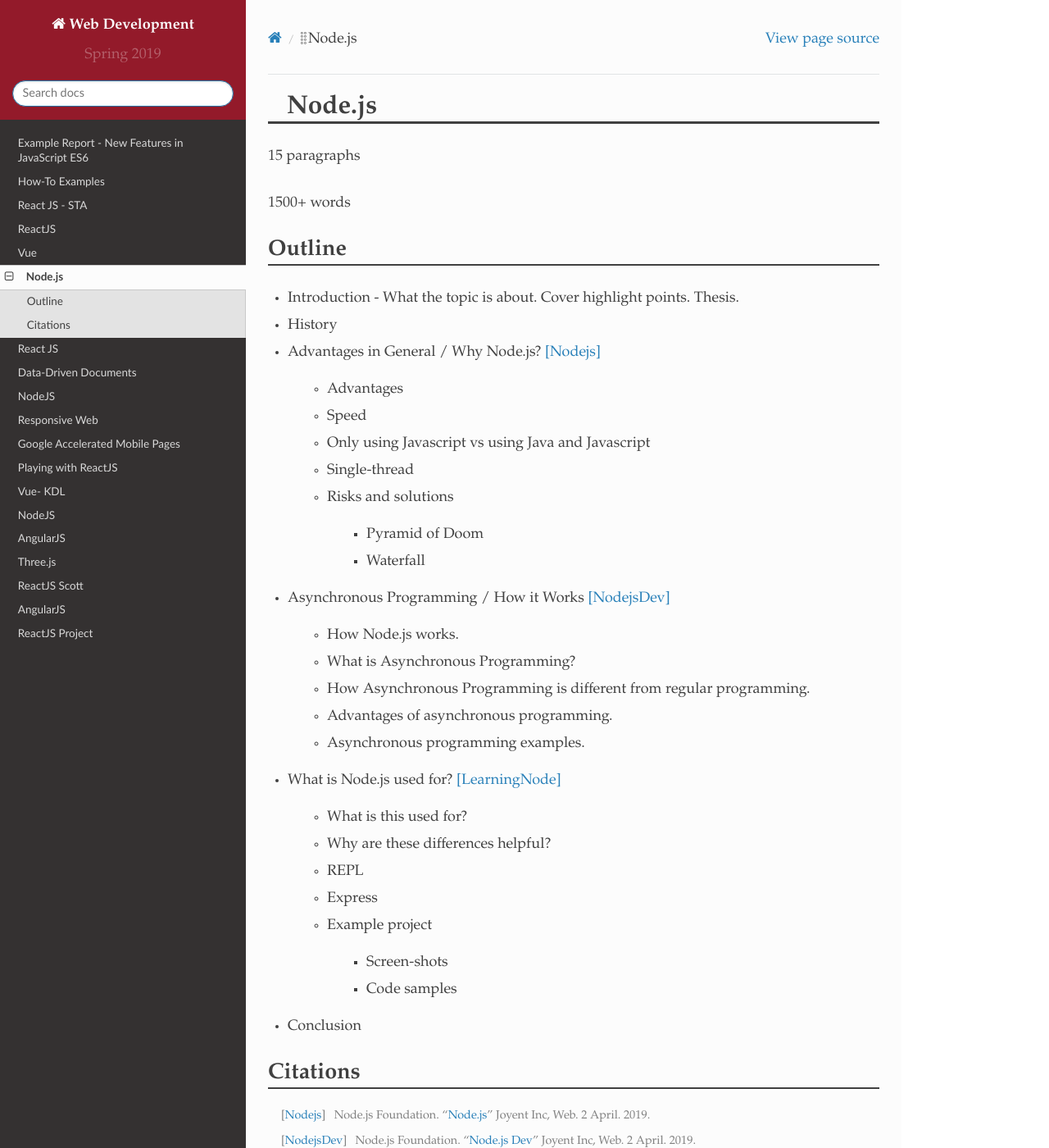
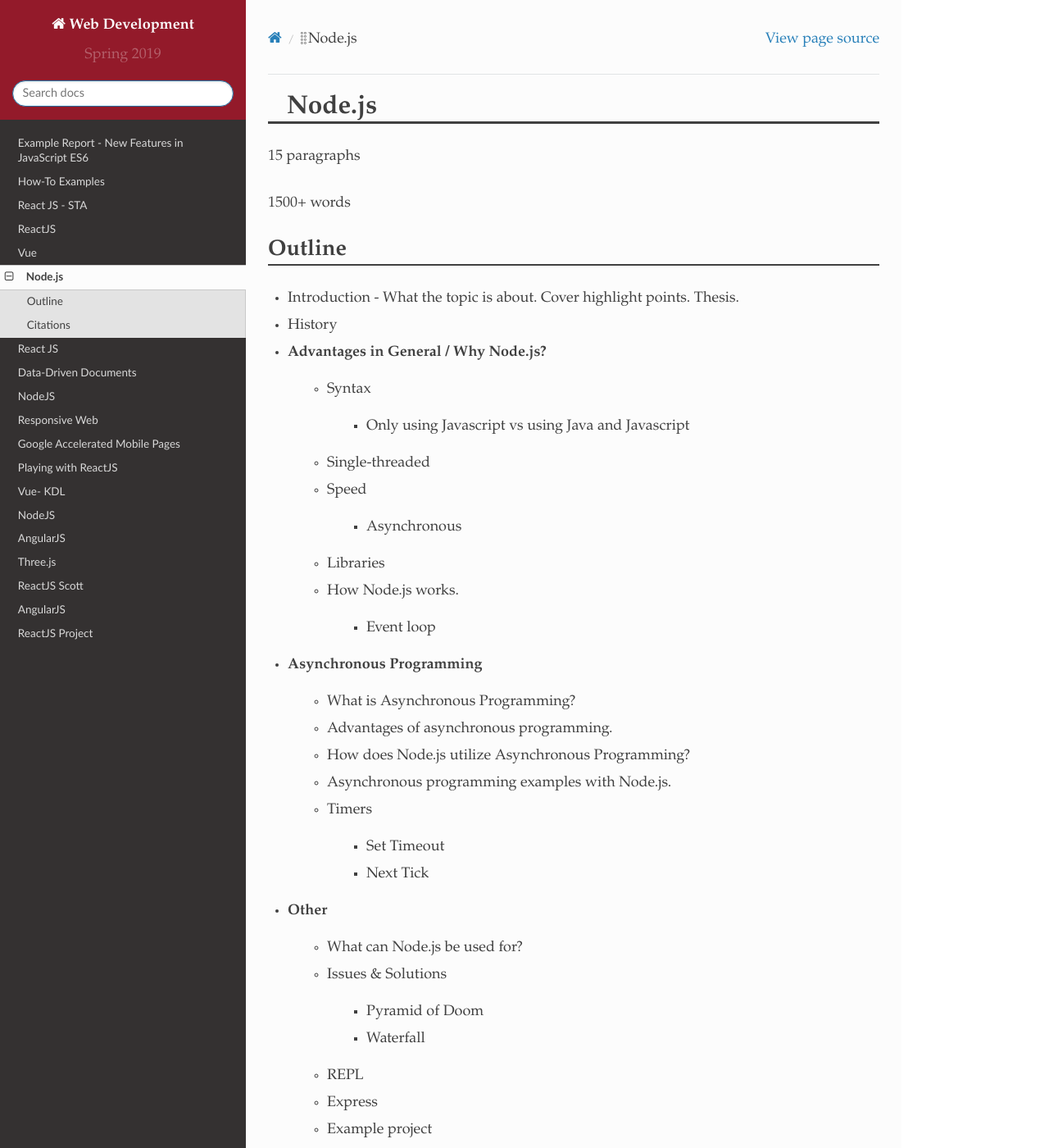
Before and after one commit to pvcraven/2019_spring_web_dev, a Sphinx documentation site: the page built from source/final/dalmas/index.rst, in a window 1280 px wide and 1400 px high. Shown: the whole window at 82% size. Built offline with Sphinx 7.4.7 and the Read the Docs theme 2.0.0, drawn with Linux system fonts in a browser that asks for light colours; some of the changed text lies outside the part shown.

Commit message:
updating outline

```diff
--- a/source/final/dalmas/index.rst
+++ b/source/final/dalmas/index.rst
@@ -10,37 +10,44 @@
 
 * Introduction - What the topic is about. Cover highlight points. Thesis.
 * History
-* Advantages in General / Why Node.js? [Nodejs]_
+* Advantages in General / Why Node.js?
+	* Syntax
 
-	* Advantages
+		* Only using Javascript vs using Java and Javascript
+	* Single-threaded
 	* Speed
-	* Only using Javascript vs using Java and Javascript
-	* Single-thread
-	* Risks and solutions
+
+		* Asynchronous
+	* Libraries
+	* How Node.js works.
+
+		* Event loop
+* Asynchronous Programming
+	* What is Asynchronous Programming?
+	* Advantages of asynchronous programming.
+	* How does Node.js utilize Asynchronous Programming?
+	* Asynchronous programming examples with Node.js.
+	* Timers
+
+		* Set Timeout
+		* Next Tick
+* Other
+	* What can Node.js be used for?
+	* Issues & Solutions
 
 		* Pyramid of Doom
 		* Waterfall
-
-* Asynchronous Programming / How it Works [NodejsDev]_
-
-	* How Node.js works.
-	* What is Asynchronous Programming?
-	* How Asynchronous Programming is different from regular programming.
-	* Advantages of asynchronous programming.
-	* Asynchronous programming examples.
-
-* What is Node.js used for? [LearningNode]_
-
-	* What is this used for?
-	* Why are these differences helpful?
 	* REPL
 	* Express
 	* Example project
 
 		* Screen-shots
 		* Code samples
+* Conclusion
 
-* Conclusion
+[Nodejs]_
+[NodejsDev]_
+[LearningNode]_
 
 Citations
 ---------
```
Also changed, not shown: other parts of source/final/dalmas/index.rst (+1 -1 lines).
